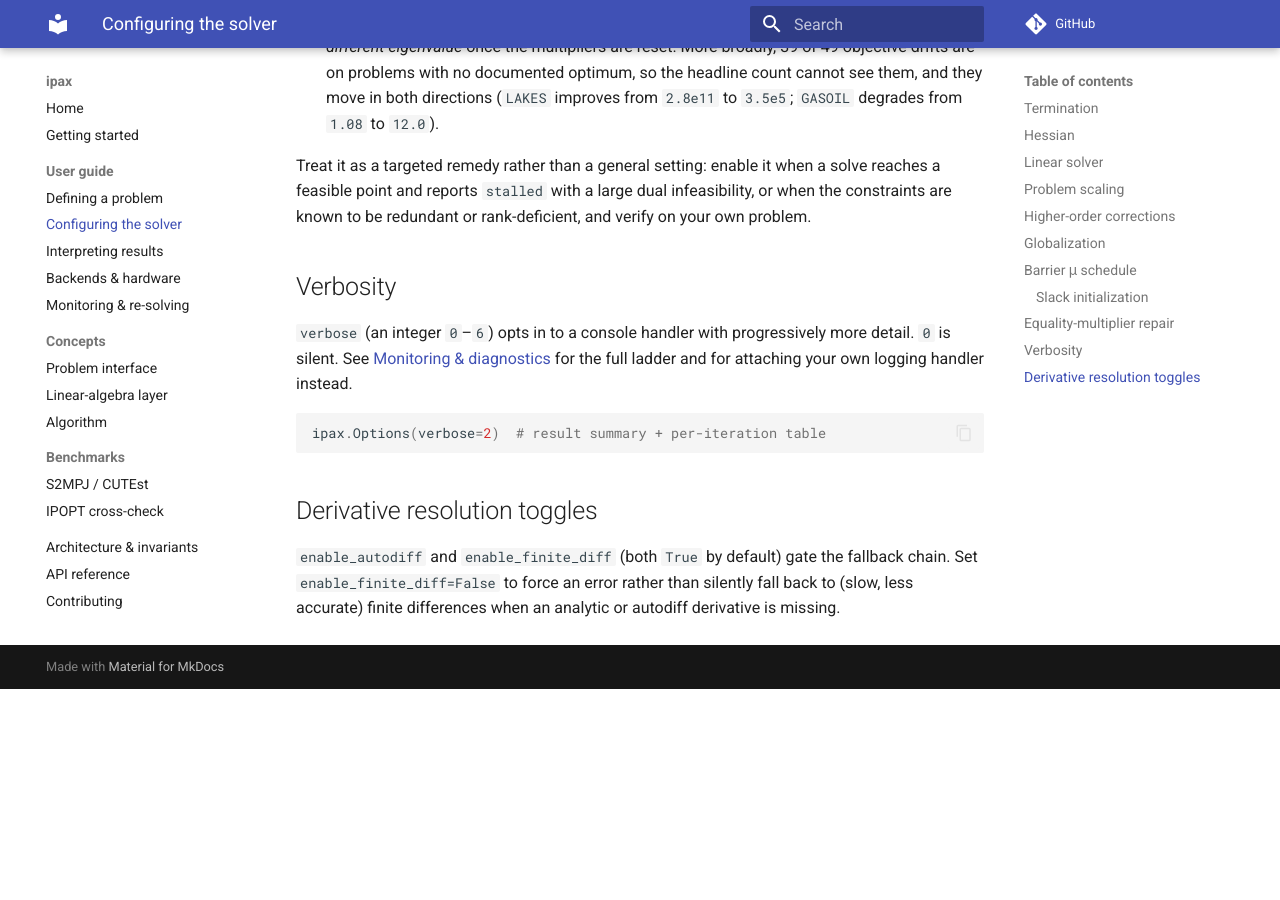
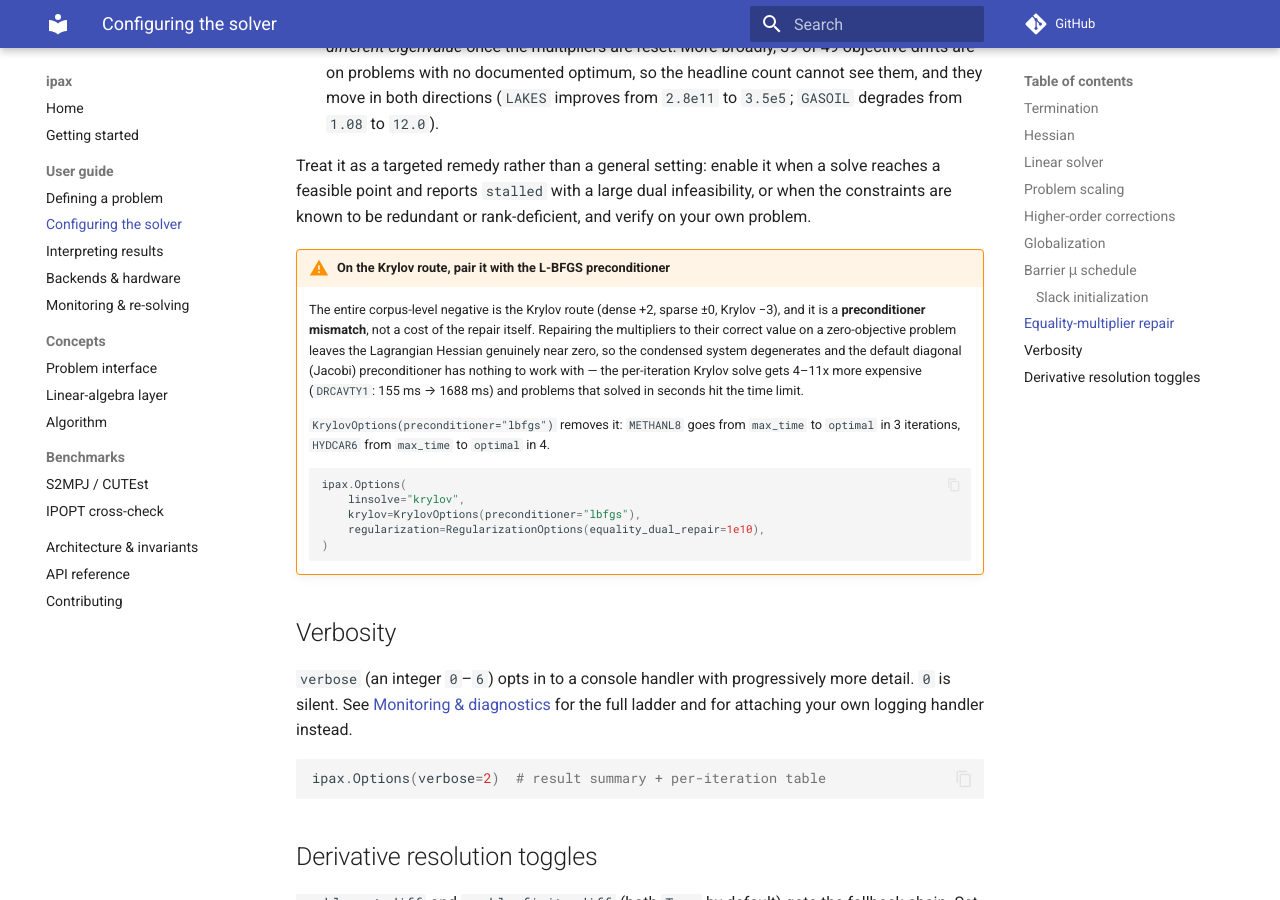
Before and after one commit to wahln/ipax, an MkDocs documentation site: the page built from docs/guide/options.md, in a window 1280 px wide and 900 px high, scrolled down 7700 px. Built offline with MkDocs 1.6.1 and Material for MkDocs 9.7.7, drawn with Linux system fonts in a browser that asks for light colours; comment, search, counter and statistics services are not loaded; before the commit the page ends 8389 px from its top, so only the background shows below that.

Commit message:
docs(options): pair the equality-dual repair with the L-BFGS preconditioner
The corpus-level negative for equality_dual_repair is entirely the Krylov route
(dense +2, sparse +-0, krylov -3), and it is a preconditioner mismatch rather
than a cost of the repair itself. Repairing the multipliers to their correct
value on a zero-objective problem leaves the Lagrangian Hessian genuinely near
zero, so the condensed system degenerates and the default diagonal (Jacobi)
preconditioner has nothing to work with: the per-iteration Krylov solve gets
4-11x more expensive (DRCAVTY1 155ms -> 1688ms) and problems that solved in
seconds hit the time limit.

KrylovOptions(preconditioner="lbfgs") removes it -- METHANL8 max_time ->
optimal@3, HYDCAR6 max_time -> optimal@4.

Measured after the option shipped, so it was missing from the guide and the
changelog entry that quote the sweep numbers it qualifies.

Co-Authored-By: Claude Opus 5 <noreply@anthropic.com>

````diff
--- a/docs/guide/options.md
+++ b/docs/guide/options.md
@@ -366,6 +366,29 @@ solve reaches a feasible point and reports `stalled` with a large dual
 infeasibility, or when the constraints are known to be redundant or
 rank-deficient, and verify on your own problem.
 
+!!! warning "On the Krylov route, pair it with the L-BFGS preconditioner"
+
+    The entire corpus-level negative is the Krylov route (dense +2, sparse ±0,
+    Krylov −3), and it is a **preconditioner mismatch**, not a cost of the repair
+    itself. Repairing the multipliers to their correct value on a zero-objective
+    problem leaves the Lagrangian Hessian genuinely near zero, so the condensed
+    system degenerates and the default diagonal (Jacobi) preconditioner has
+    nothing to work with — the per-iteration Krylov solve gets 4–11x more
+    expensive (`DRCAVTY1`: 155 ms → 1688 ms) and problems that solved in seconds
+    hit the time limit.
+
+    `KrylovOptions(preconditioner="lbfgs")` removes it: `METHANL8` goes from
+    `max_time` to `optimal` in 3 iterations, `HYDCAR6` from `max_time` to
+    `optimal` in 4.
+
+    ```python
+    ipax.Options(
+        linsolve="krylov",
+        krylov=KrylovOptions(preconditioner="lbfgs"),
+        regularization=RegularizationOptions(equality_dual_repair=1e10),
+    )
+    ```
+
 ## Verbosity
 
 `verbose` (an integer `0`–`6`) opts in to a console handler with progressively
````
Also changed, not shown: CHANGELOG.md (+9 -0 lines).
